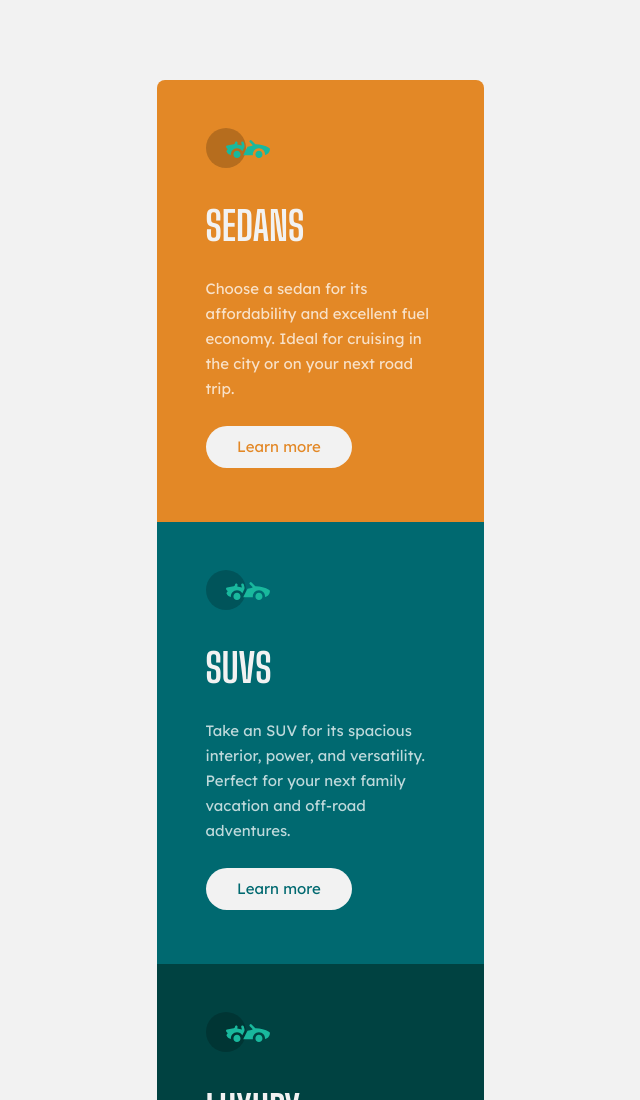
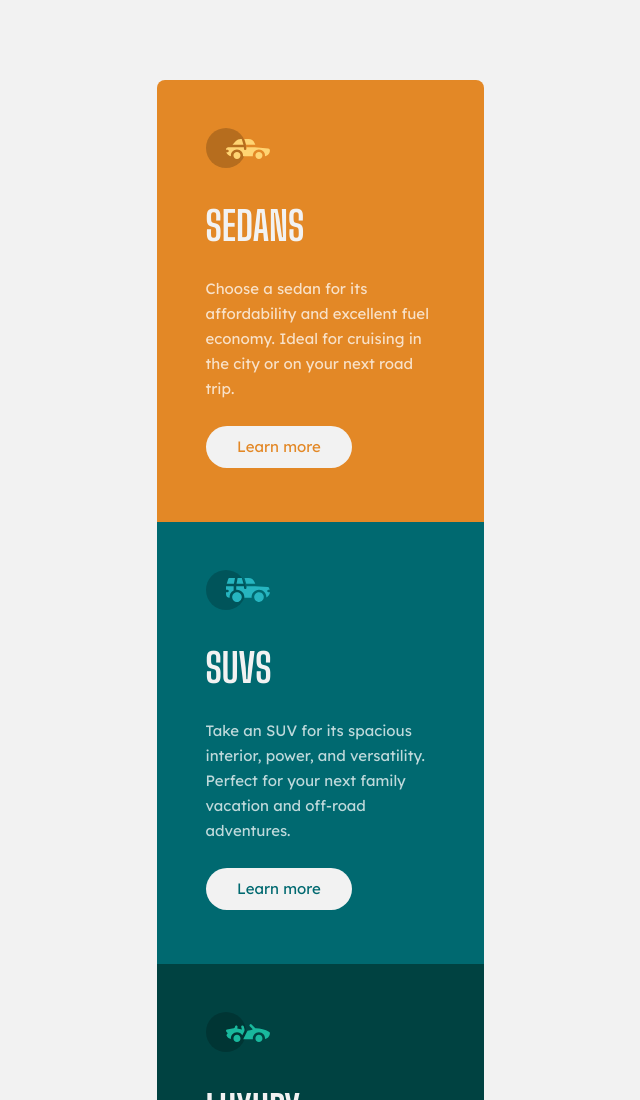
Before and after one commit to alexrezaei/3-column-preview-card-component, a plain HTML site: page index.html in a window 1280 px wide. Shown: the top 1100 px of the page, without its empty margins (320-960 px from the left). Drawn offline with Linux system fonts and the light colour scheme.

Commit message:
changes to iamges to right ones

```diff
--- a/index.html
+++ b/index.html
@@ -17,7 +17,7 @@
   <section class="card">
     <div class="flex-wrap">
       <div class="box orange-card">
-        <img src="/images/icon-luxury.svg" alt="">
+        <img src="/images/icon-sedans.svg" alt="">
         <h1 class="main-heading">Sedans</h1>
         <p class="main-para">
           Choose a sedan for its affordability and excellent fuel economy. Ideal for cruising in the city
@@ -26,7 +26,7 @@
         <a href="#" class="btn btn-orange">Learn more</a>
       </div>
       <div class="box cyan-card">
-        <img src="/images/icon-luxury.svg" alt="">
+        <img src="/images/icon-suvs.svg" alt="">
         <h1 class="main-heading">SUVS</h1>
         <p class="main-para">
           Take an SUV for its spacious interior, power, and versatility. Perfect for your next family vacation
```
